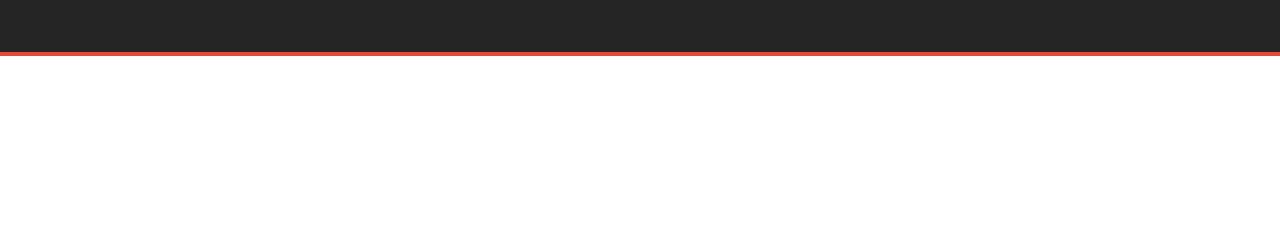
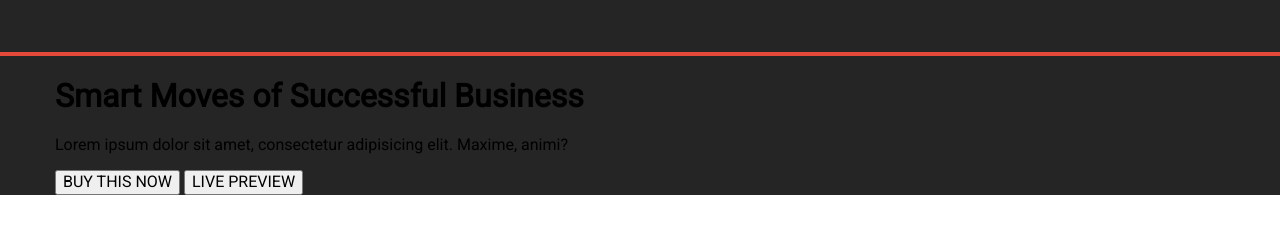
Before and after one commit to dvornicked/exeLandingPage, a website: page index.html in a window 1280 px wide. Shown: the part 103-336 px from the top of the page. Drawn offline with nearby package versions, Linux system fonts and the light colour scheme; files that its build step writes are made by us from their sources; files whose address does not match are found by name.

Commit message:
Implementing HTML: banner

```diff
--- a/index.html
+++ b/index.html
@@ -41,6 +41,16 @@
       </nav>
     </div>
   </header>
+  <section class="banner">
+    <div class="wrap banner__wrap">
+      <div class="banner__info">
+        <h1 class="banner__title">Smart Moves <span class="banner__little">of <span class="banner__red">Successful</span> Business</span></h1>
+        <p class="banner__text">Lorem ipsum dolor sit amet, consectetur adipisicing elit. Maxime, animi?</p>
+        <button class="banner__button">BUY THIS NOW</button>
+        <button class="banner__button_last">LIVE PREVIEW</button>
+      </div>
+    </div>
+  </section>
 </div>
 </body>
 </html>
```
Also changed, not shown: build/index.html.
